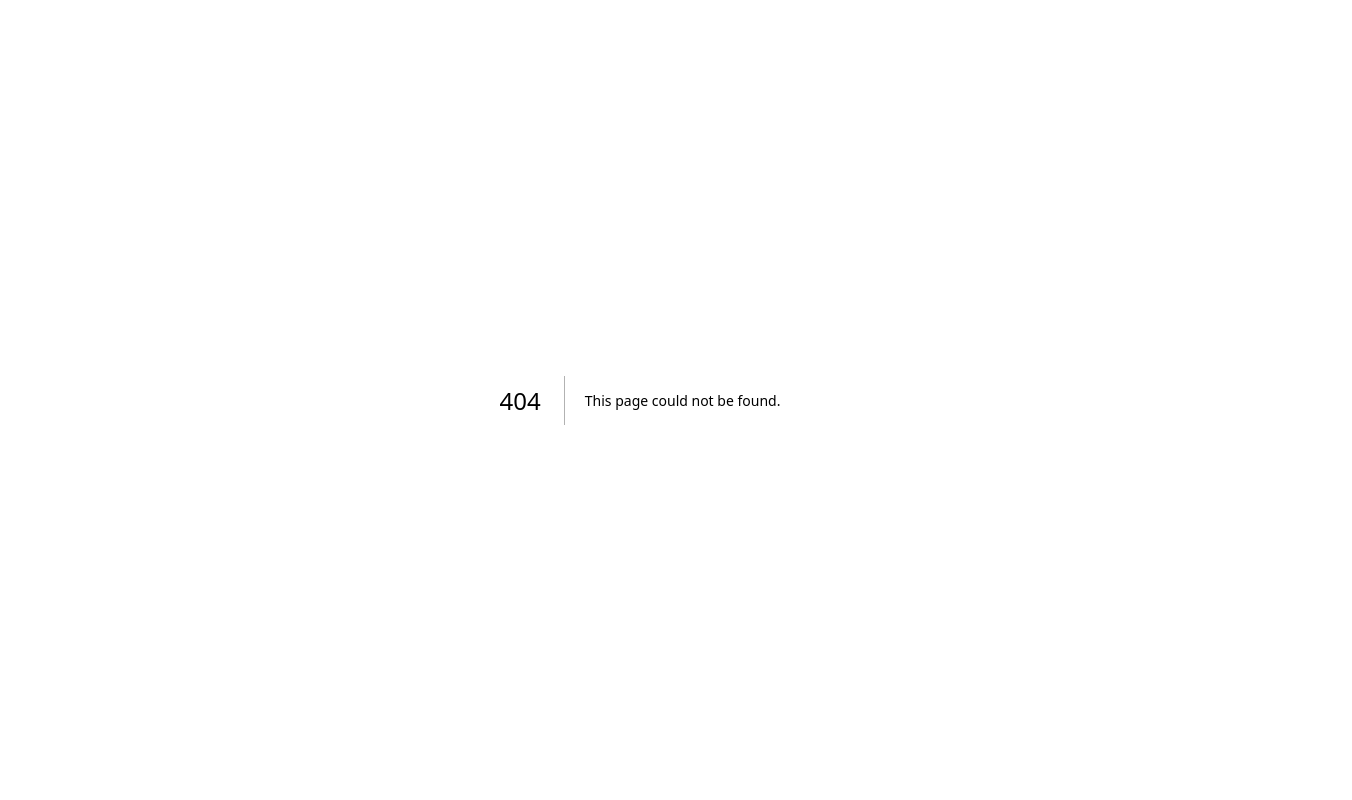
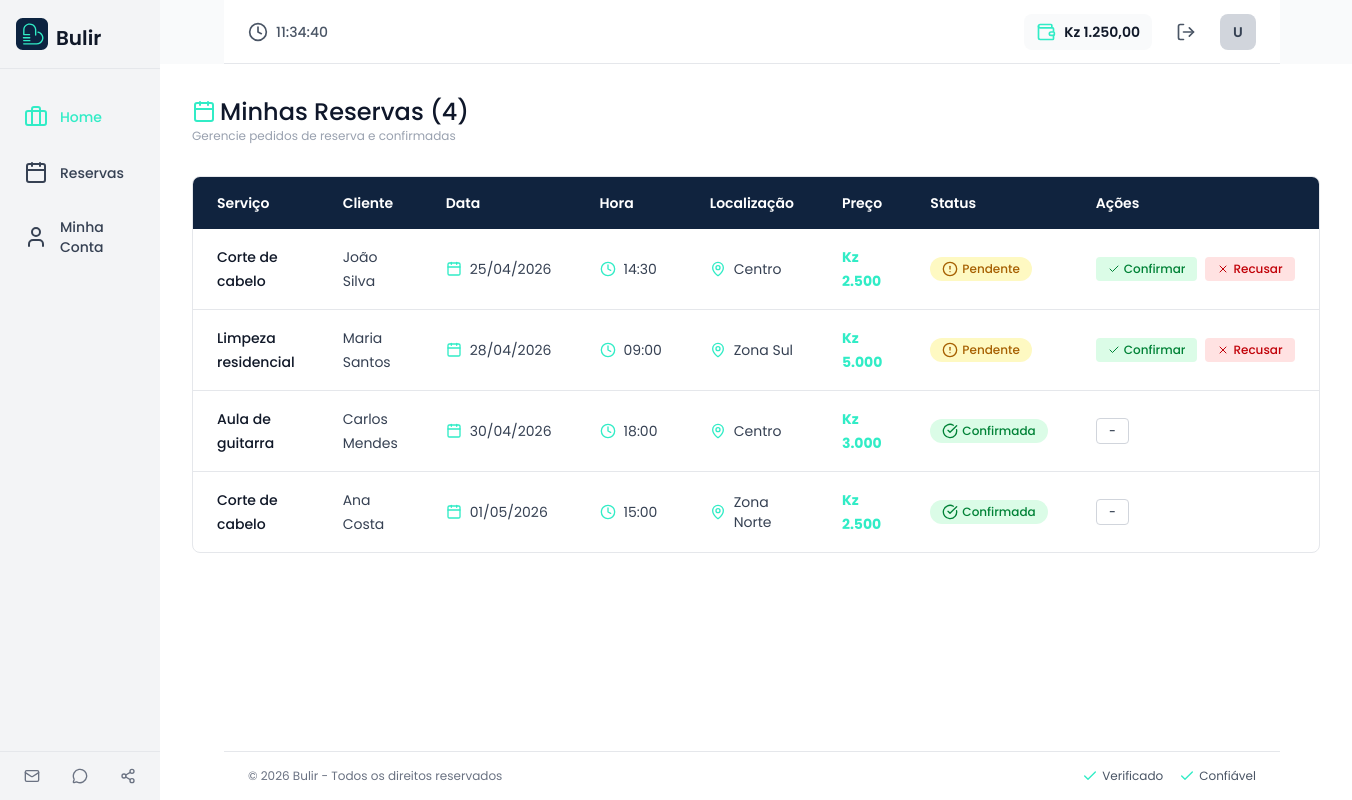
Before and after one commit to emanuel-malungo/Bulir, a Next.js app in the folder frontend-web/: page /provider/reservations in a window 1280 px wide. Before the commit this address had no page. Shown: the whole page, 1352 px wide, since content can reach past the window. Built offline with nearby package versions, Linux system fonts and the light colour scheme.

Commit message:
feat: adicionar componente de gerenciamento de reservas com funcionalidades de confirmação e cancelamento

```diff
--- /dev/null
+++ b/frontend-web/src/app/provider/reservations/page.tsx
@@ -0,0 +1,180 @@
+'use client';
+import { useState } from 'react';
+import { Calendar, Clock, MapPin, Check, X, CheckCircle, AlertCircle } from "lucide-react";
+
+const reservationRequests = [
+  {
+    id: 1,
+    service: 'Corte de cabelo',
+    client: 'João Silva',
+    date: '25/04/2026',
+    time: '14:30',
+    location: 'Centro',
+    price: 'Kz 2.500',
+    status: 'pendente',
+  },
+  {
+    id: 2,
+    service: 'Limpeza residencial',
+    client: 'Maria Santos',
+    date: '28/04/2026',
+    time: '09:00',
+    location: 'Zona Sul',
+    price: 'Kz 5.000',
+    status: 'pendente',
+  },
+  {
+    id: 3,
+    service: 'Aula de guitarra',
+    client: 'Carlos Mendes',
+    date: '30/04/2026',
+    time: '18:00',
+    location: 'Centro',
+    price: 'Kz 3.000',
+    status: 'confirmada',
+  },
+  {
+    id: 4,
+    service: 'Corte de cabelo',
+    client: 'Ana Costa',
+    date: '01/05/2026',
+    time: '15:00',
+    location: 'Zona Norte',
+    price: 'Kz 2.500',
+    status: 'confirmada',
+  },
+];
+
+const getStatusColor = (status: string) => {
+  return status === "confirmada"
+    ? "bg-green-100 text-green-700"
+    : "bg-yellow-100 text-yellow-700";
+};
+
+const getStatusIcon = (status: string) => {
+  return status === "confirmada"
+    ? <CheckCircle className="w-4 h-4" />
+    : <AlertCircle className="w-4 h-4" />;
+};
+
+export default function ProviderReservations() {
+  const [reservations, setReservations] = useState(reservationRequests);
+
+  const handleConfirm = (id: number) => {
+    setReservations(reservations.map(r =>
+      r.id === id ? { ...r, status: 'confirmada' } : r
+    ));
+  };
+
+  const handleCancel = (id: number) => {
+    setReservations(reservations.map(r =>
+      r.id === id ? { ...r, status: 'cancelada' } : r
+    ));
+  };
+
+  return (
+    <>
+      <header className="grid grid-cols-2 gap-10 mb-8">
+        <div>
+          <h1 className="text-2xl font-medium flex items-center space-x-1">
+            <Calendar className="w-6 h-6 text-accent" />
+            <span>Minhas Reservas ({reservations.length})</span>
+          </h1>
+          <p className="text-xs text-gray-400">Gerencie pedidos de reserva e confirmadas</p>
+        </div>
+      </header>
+
+      <div className="space-y-4">
+        {reservations.length > 0 ? (
+          <div className="bg-white border border-gray-200 rounded-lg overflow-hidden">
+            <table className="w-full">
+              <thead>
+                <tr className="bg-primary text-white">
+                  <th className="px-6 py-4 text-left text-sm font-semibold">Serviço</th>
+                  <th className="px-6 py-4 text-left text-sm font-semibold">Cliente</th>
+                  <th className="px-6 py-4 text-left text-sm font-semibold">Data</th>
+                  <th className="px-6 py-4 text-left text-sm font-semibold">Hora</th>
+                  <th className="px-6 py-4 text-left text-sm font-semibold">Localização</th>
+                  <th className="px-6 py-4 text-left text-sm font-semibold">Preço</th>
+                  <th className="px-6 py-4 text-left text-sm font-semibold">Status</th>
+                  <th className="px-6 py-4 text-left text-sm font-semibold">Ações</th>
+                </tr>
+              </thead>
+              <tbody className="divide-y divide-gray-200">
+                {reservations.map((reservation) => (
+                  <tr key={reservation.id} className="hover:bg-gray-50 transition-colors">
+                    <td className="px-6 py-4">
+                      <span className="text-sm font-medium text-gray-900">{reservation.service}</span>
+                    </td>
+                    <td className="px-6 py-4">
+                      <span className="text-sm text-gray-700">{reservation.client}</span>
+                    </td>
+                    <td className="px-6 py-4">
+                      <div className="flex items-center space-x-2 text-gray-700">
+                        <Calendar className="w-4 h-4 text-accent shrink-0" />
+                        <span className="text-sm">{reservation.date}</span>
+                      </div>
+                    </td>
+                    <td className="px-6 py-4">
+                      <div className="flex items-center space-x-2 text-gray-700">
+                        <Clock className="w-4 h-4 text-accent shrink-0" />
+                        <span className="text-sm">{reservation.time}</span>
+                      </div>
+                    </td>
+                    <td className="px-6 py-4">
+                      <div className="flex items-center space-x-2 text-gray-700">
+                        <MapPin className="w-4 h-4 text-accent shrink-0" />
+                        <span className="text-sm">{reservation.location}</span>
+                      </div>
+                    </td>
+                    <td className="px-6 py-4">
+                      <span className="text-sm font-bold text-accent">{reservation.price}</span>
+                    </td>
+                    <td className="px-6 py-4">
+                      <span className={`px-3 py-1 rounded-full text-xs font-medium flex items-center space-x-1 w-fit ${getStatusColor(reservation.status)}`}>
+                        {getStatusIcon(reservation.status)}
+                        <span className="capitalize">{reservation.status}</span>
+                      </span>
+                    </td>
+                    <td className="px-6 py-4">
+                      <div className="flex items-center space-x-2">
+                        {reservation.status === 'pendente' ? (
+                          <>
+                            <button
+                              onClick={() => handleConfirm(reservation.id)}
+                              className="px-3 py-1 bg-green-100 text-green-700 rounded hover:bg-green-200 transition-colors text-xs font-medium flex items-center space-x-1"
+                            >
+                              <Check className="w-3 h-3" />
+                              <span>Confirmar</span>
+                            </button>
+                            <button
+                              onClick={() => handleCancel(reservation.id)}
+                              className="px-3 py-1 bg-red-100 text-red-700 rounded hover:bg-red-200 transition-colors text-xs font-medium flex items-center space-x-1"
+                            >
+                              <X className="w-3 h-3" />
+                              <span>Recusar</span>
+                            </button>
+                          </>
+                        ) : (
+                          <span className="px-3 py-1 border border-gray-300 rounded text-gray-700 text-xs font-medium">
+                            -
+                          </span>
+                        )}
+                      </div>
+                    </td>
+                  </tr>
+                ))}
+              </tbody>
+            </table>
+          </div>
+        ) : (
+          <div className="bg-white border border-gray-200 rounded-lg p-12 flex items-center justify-center flex-col space-y-4 min-h-80">
+            <Calendar className="w-16 h-16 text-gray-300" />
+            <h2 className="text-xl font-semibold text-gray-900">Nenhuma reserva encontrada</h2>
+            <p className="text-gray-600">Você ainda não possui reservas agendadas</p>
+          </div>
+        )}
+      </div>
+    </>
+  );
+}
```
